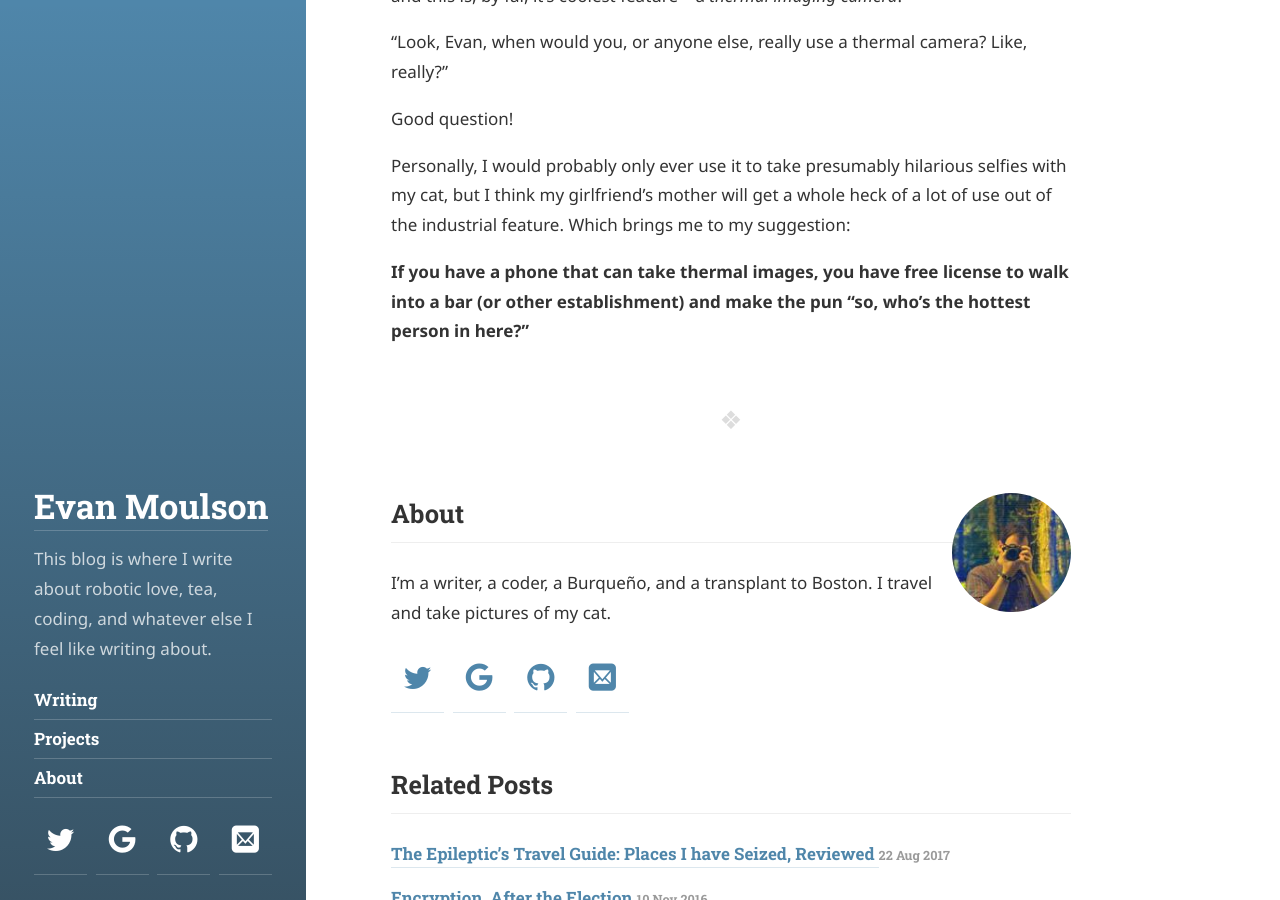
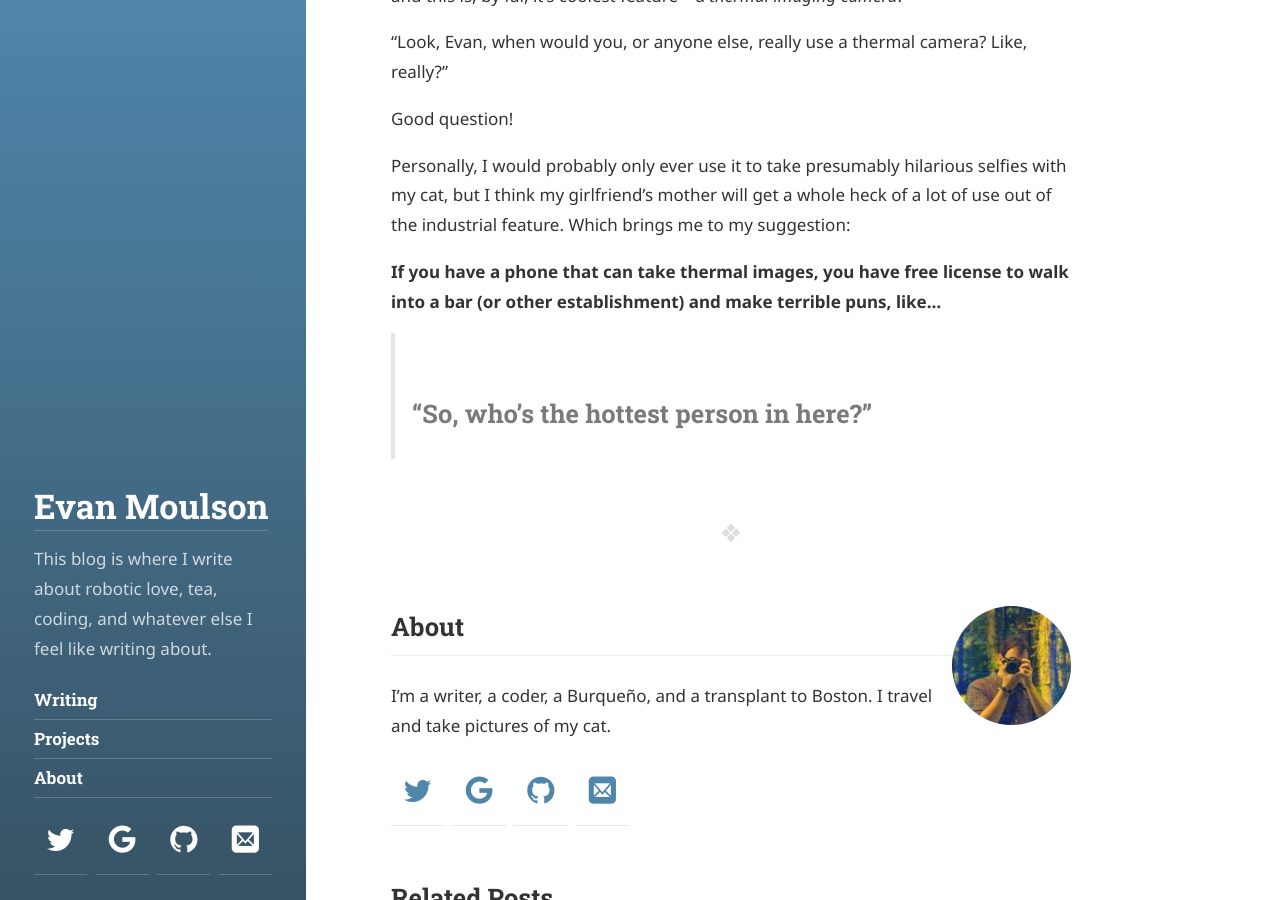
Before and after one commit to emoulson/emoulson.github.io, a Jekyll site: the page built from _posts/2017-09-16-whos-hot-in-this-bar.md, in a window 1280 px wide and 900 px high, scrolled down 794 px. Built offline with Jekyll 4.4.1, drawn with Linux system fonts in a browser that asks for light colours; some web fonts are replaced.

Commit message:
thermal phone post update

```diff
--- a/_posts/2017-09-16-whos-hot-in-this-bar.md
+++ b/_posts/2017-09-16-whos-hot-in-this-bar.md
@@ -20,4 +20,6 @@ Good question!
 
 Personally, I would probably only ever use it to take presumably hilarious selfies with my cat, but I think my girlfriend's mother will get a whole heck of a lot of use out of the industrial feature. Which brings me to my suggestion:
 
-**If you have a phone that can take thermal images, you have free license to walk into a bar (or other establishment) and make the pun "so, who's the hottest person in here?"**
+**If you have a phone that can take thermal images, you have free license to walk into a bar (or other establishment) and make terrible puns, like...**
+
+> ## "So, who's the hottest person in here?"
```
